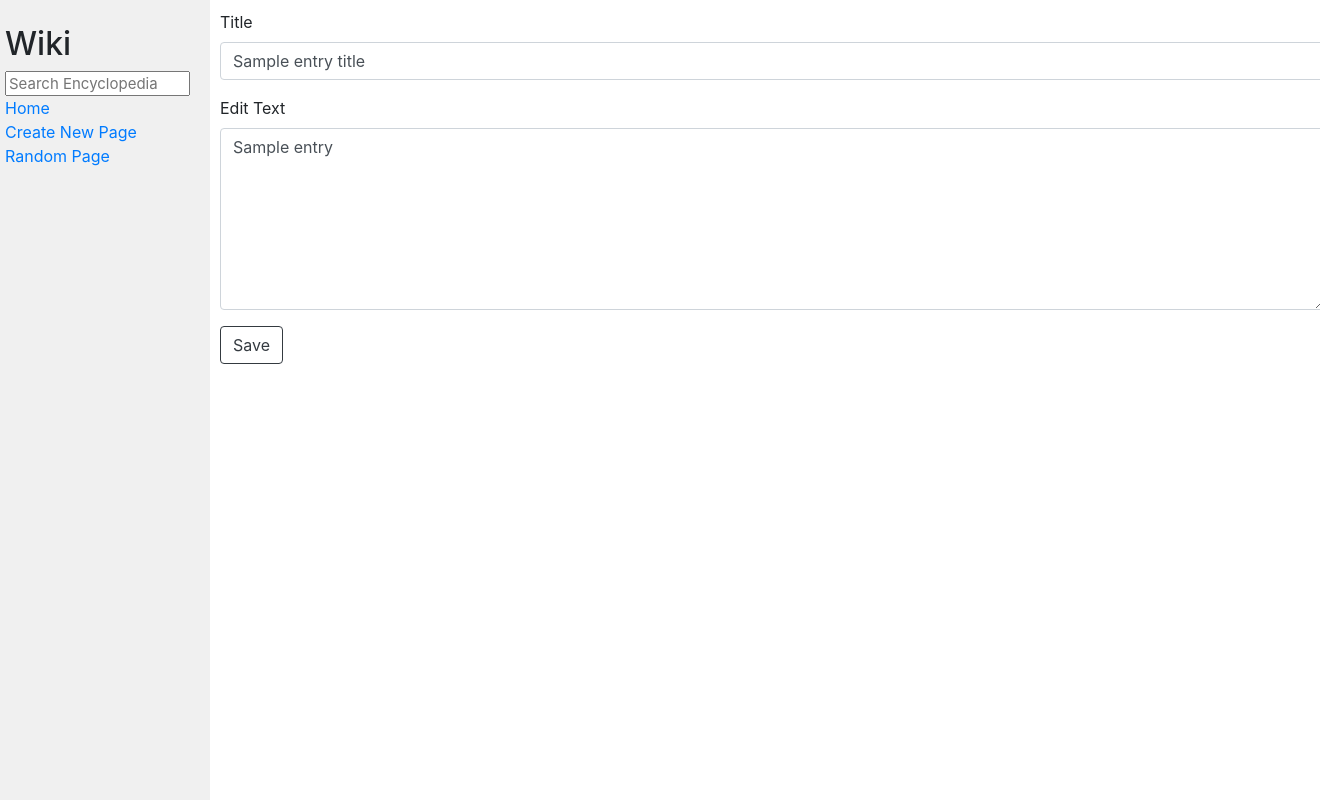
After one commit to AmmarCode/wiki-CS50-project1, a Django app: template encyclopedia/templates/encyclopedia/edit.html in a window 1320 px wide; the page is wider, and only the part inside the window is pictured. The commit adds this page. Run offline with Django 3.2, Linux system fonts and the light colour scheme; the template is opened without the code that fills it: most values are stand-ins (such as "Sample title", 1, 10 or a date in 2020); some libraries are stand-ins or nearby versions.

Commit message:
Feat: Add edit Entry

```diff
--- /dev/null
+++ b/encyclopedia/templates/encyclopedia/edit.html
@@ -0,0 +1,20 @@
+{% extends "encyclopedia/layout.html" %}
+
+{% block title %}
+    Edit Entry
+{% endblock %}
+
+{% block body %}
+    <form action="{% url 'save_edit' %}" method="POST">
+        {% csrf_token %}
+        <div class="form-group">
+            <label for="exampleFormControlInput1">Title</label>
+            <input type="text" name="title" value="{{ entry_title }}" class="form-control" id="exampleFormControlInput1" autocomplete="off">
+        </div>
+        <div class="form-group">
+            <label for="exampleFormControlTextarea1">Edit Text</label>
+            <textarea class="form-control" name="text" id="exampleFormControlTextarea1" rows="7" autocomplete="off">{{ entry }}</textarea>
+        </div>
+        <button type="submit" class="btn btn-outline-dark">Save</button>
+    </form>
+{% endblock %}
--- a/encyclopedia/templates/encyclopedia/layout.html
+++ b/encyclopedia/templates/encyclopedia/layout.html
@@ -13,7 +13,7 @@
             <div class="sidebar col-lg-2 col-md-3">
                 <h2>Wiki</h2>
                 <form>
-                    <input class="search" type="text" name="q" placeholder="Search Encyclopedia">
+                    <input class="search" type="text" name="q" placeholder="Search Encyclopedia" autocomplete="off">
                 </form>
                 <div>
                     <a href="{% url 'index' %}">Home</a>
--- a/encyclopedia/urls.py
+++ b/encyclopedia/urls.py
@@ -5,6 +5,8 @@ from . import views
 urlpatterns = [
     path("", views.index, name="index"),
     path("wiki/<str:entry>/", views.entry, name="entry"),
-    path("new", views.new, name='new'),
-    path("save", views.save, name='save')
+    path("new", views.new, name="new"),
+    path("save", views.save, name="save"),
+    path("edit", views.edit, name="edit"),
+    path("save_edit", views.save_edit, name="save_edit")
 ]
```
Also changed, not shown: encyclopedia/templates/encyclopedia/entry.html (+6 -1 lines), encyclopedia/views.py (+22 -2 lines).
